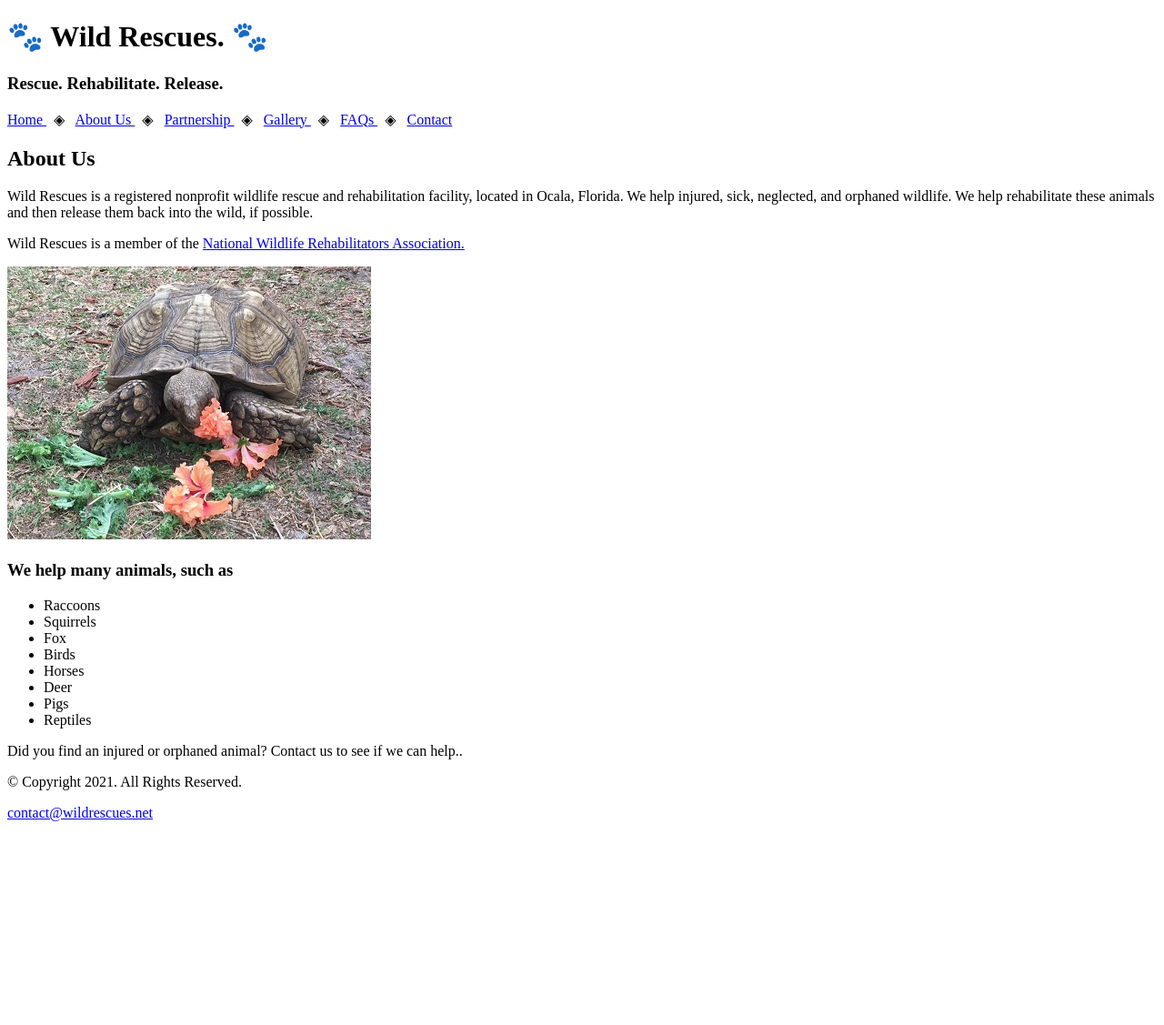
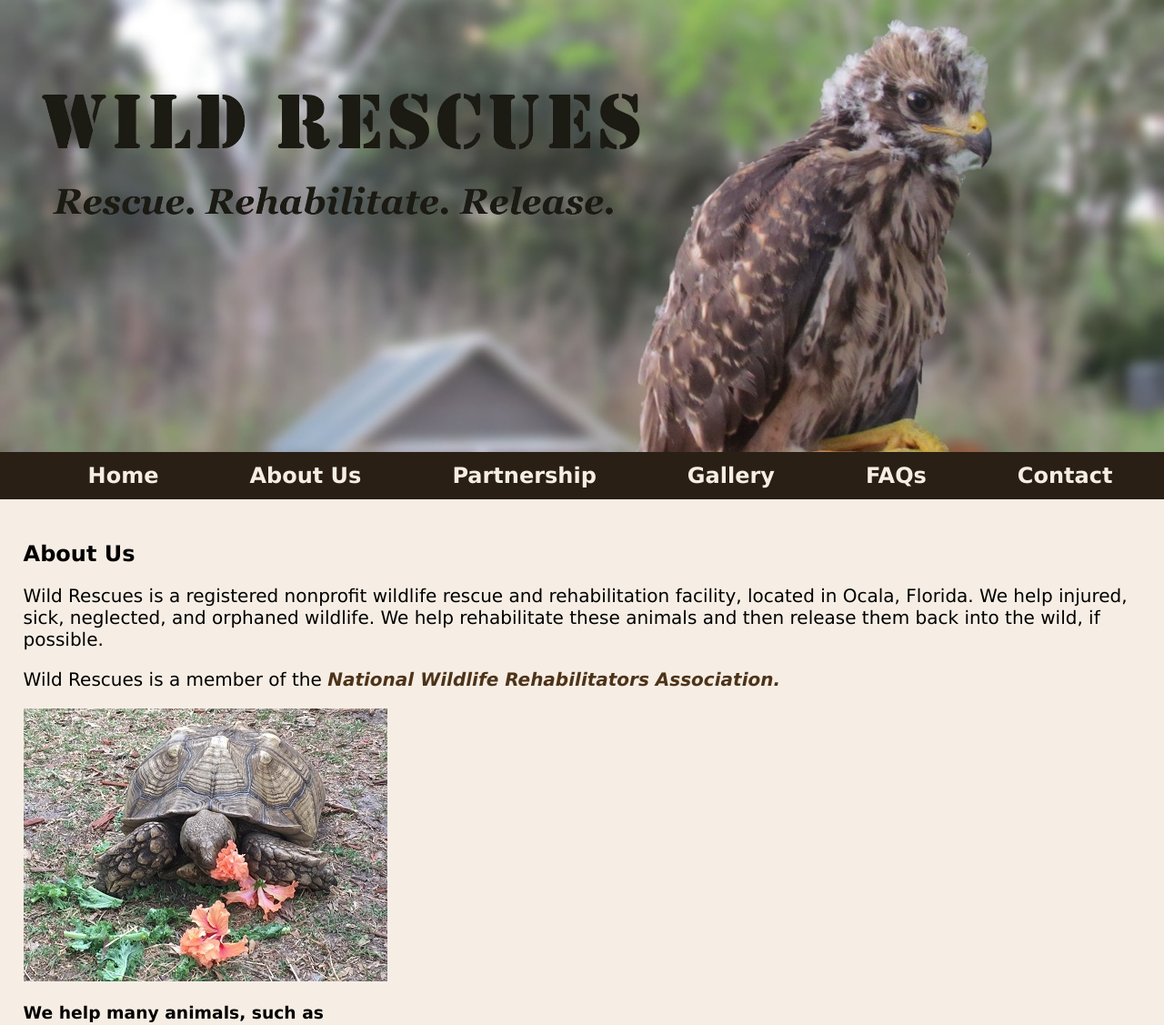
Before and after one commit to TroySirias/rescue, a plain HTML site: page about.html in a window 1280 px wide. Shown: the top 1127 px of the page at 91% size. Before the commit the page ends 919 px from the top, so only its background shows below. Drawn offline with Linux system fonts and the light colour scheme.

Commit message:
move files

```diff
--- a/about.html
+++ b/about.html
@@ -8,23 +8,23 @@ Date: 01/23/2021
   <head>
     <title>Wild Rescues: About Us</title>
     <meta charset="utf-8">
+    <link rel="stylesheet" href="css/styles.css">
   </head>
 <body>
 
 <header>
-  <h1>&#128062; Wild Rescues. &#128062;</h1>
-  <h3> Rescue. Rehabilitate. Release. </h3>
+  <a href="index.html"><img src="images/baby-hawk.jpg" alt="rescued baby hawk"></a>
 </header>
 
   <nav>
-  <p>
-     <a href="index.html"> Home </a> &nbsp; &#9672; &nbsp;
-     <a href="about.html"> About Us </a> &nbsp; &#9672; &nbsp;
-     <a href="partnership.html"> Partnership </a> &nbsp; &#9672; &nbsp;
-     <a href="gallery.html"> Gallery </a> &nbsp; &#9672; &nbsp;
-     <a href="faqs.html"> FAQs </a> &nbsp; &#9672; &nbsp;
-     <a href="contact.html"> Contact </a>
-  </p>
+    <ul>
+       <li><a href="index.html">Home</a></li>
+       <li><a href="about.html">About Us</a></li>
+       <li><a href="partnership.html">Partnership</a></li>
+       <li><a href="gallery.html">Gallery</a></li>
+       <li><a href="faqs.html">FAQs</a></li>
+       <li><a href="contact.html">Contact</a></li>
+    </ul>
   </nav>
 
 <!-- Use the main area to add the main content to the webpage -->
@@ -36,7 +36,7 @@ Date: 01/23/2021
       <h2> About Us </h2>
       <p> Wild Rescues is a registered nonprofit wildlife rescue and rehabilitation facility, located in Ocala, Florida. We help injured, sick, neglected, and orphaned wildlife. We help rehabilitate these animals and then release them back into the wild, if possible. </p>
 
-      <p> Wild Rescues is a member of the <a href="https://www.nwrawildlife.org/" target="_blank">National Wildlife Rehabilitators Association.</a> </p>
+      <p> Wild Rescues is a member of the <a class="link" href="https://www.nwrawildlife.org/" target="_blank">National Wildlife Rehabilitators Association.</a></p>
 
 
       <img src="/rescue/images/tortoise.jpg" alt="tortoise eating vegitation" height="300" width="400">
@@ -55,18 +55,14 @@ Date: 01/23/2021
             <li>Reptiles</li>
       </ul>
 
-      <p>Did you find an injured or orphaned animal? Contact us to see if we can help..</p>
+
+      <p class="action">Did you find an injured or orphaned animal? Contact us to see if we can help.</p>
 
     </div>
-
   </main>
-
     <footer>
         <p>&copy; Copyright 2021. All Rights Reserved.</p>
-<p> <a href="mailto:contact@wildrescues.net"> contact@wildrescues.net </a></p>
+        <p><a href="mailto:contact@wildrescues.net">contact@wildrescues.net</a></p>
     </footer>
-
-
-
   </body>
 </html>
--- /dev/null
+++ b/css/styles.css
@@ -0,0 +1,99 @@
+ /*
+Author: Daniel Sirias
+File Name: styles.css
+Date: 01/30/2021
+*/
+
+/* CSS Reset */
+body, header, nav, main, footer, img, h1, h3 {
+    margin: 0;
+    padding: 0;
+    border: 0;
+}
+
+/* Style rules for body and images */
+
+body  {
+  background-color: #f6eee4;
+}
+
+img {
+  max-width: 100%;
+  display: block;
+}
+
+/* Styles rules for navigation area */
+
+nav {
+  background-color: #2a1f14;
+}
+
+nav ul {
+  list-style: none;
+  margin: 0;
+  text-align: center;
+}
+
+nav li {
+  display: inline-block;
+  font-size: 1.5em;
+  font-family: Geneva, Arial, sans-serif;
+  font-weight: bold;
+}
+nav li a {
+  display: block;
+  color: #f6eee4;
+  padding: 0.5em 2em 0.52em 2em;
+  text-decoration: none;
+}
+
+/* Style rules for main content */
+
+main {
+  padding: 2%;
+  font-family: Verdana, Arial, sans-serif;
+}
+
+main p {
+  font-size: 1.25em;
+}
+
+main h3 {
+  padding-top: 2%;
+}
+
+main ul {
+  list-style-type: square;
+}
+
+.link {
+  color: #4d3319;
+  text-decoration: none;
+  font-weight: bold;
+  font-style: italic;
+}
+
+.action {
+  font-size: 1.75em;
+  font-weight: bold;
+  text-align: center;
+}
+
+#contact {
+  text-align: center;
+}
+
+/* Style rules for footer content */
+
+footer {
+  text-align: center;
+  font-size: 0.85em;
+  background-color: #2a1f14;
+  color: #f6eee4;
+  padding: 1% 0% 1% 0%;
+}
+
+footer a {
+  color:#f3e6d8;
+  text-decoration: none;
+}
```
Also changed, not shown: contact.html (+17 -26 lines), index.html (+15 -18 lines), template.html (+12 -14 lines), images/baby-hawk.jpg (added). Lines whose indentation alone changed are shown as unchanged.
